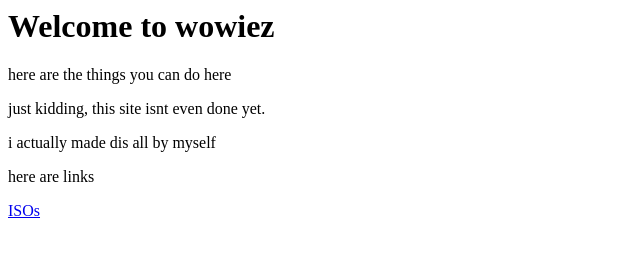
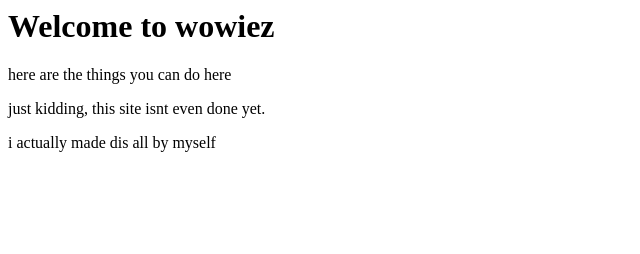
Before and after one commit to wowiez/wowiez, a plain HTML site: page index.html in a window 1280 px wide. Shown: the whole page, without its empty margins (0-640 px from the left). Drawn offline with Linux system fonts and the light colour scheme.

Commit message:
index.html

```diff
--- a/index.html
+++ b/index.html
@@ -10,9 +10,8 @@
  <p>here are the things you can do here</p>
  <p>just kidding, this site isnt even done yet.</p>
  <p>i actually made dis all by myself</p>
- <p>here are links</p>
 
- <a href="ISOs for GVM">ISOs</a>
+
 
 </body>
 </html>
```
